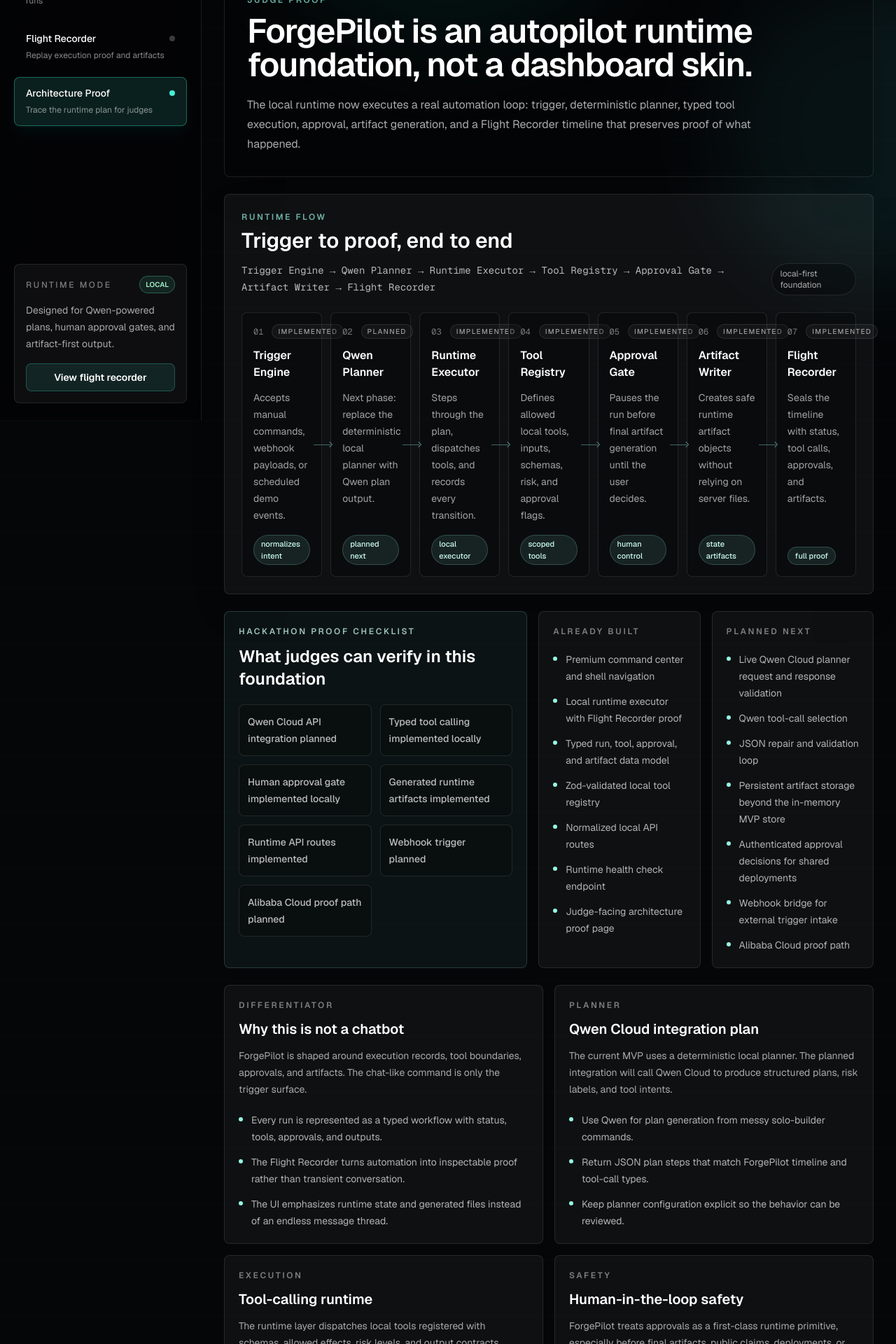
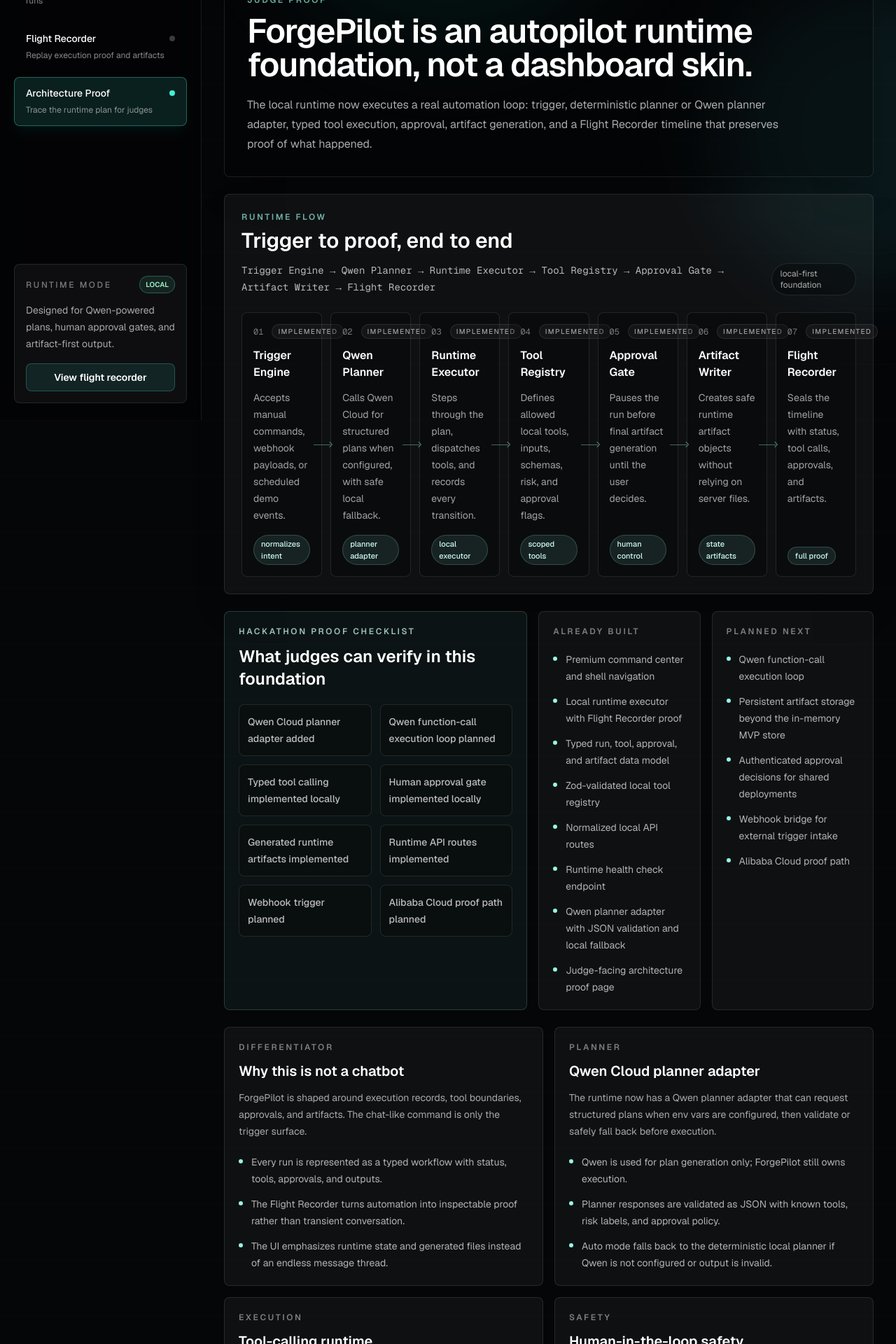
Before and after one commit to Jeevang1-epic/forgepilot-autopilot-runtime, a Next.js app: page /architecture in a window 1280 px wide. Shown: the part 200-2120 px from the top of the page at 70% size. Built offline with nearby package versions, Linux system fonts and the light colour scheme.

Commit message:
docs: clarify qwen architecture proof

```diff
--- a/src/app/architecture/page.tsx
+++ b/src/app/architecture/page.tsx
@@ -14,22 +14,22 @@
   },
   {
     eyebrow: "Planner",
-    title: "Qwen Cloud integration plan",
-    body: "The current MVP uses a deterministic local planner. The planned integration will call Qwen Cloud to produce structured plans, risk labels, and tool intents.",
+    title: "Qwen Cloud planner adapter",
+    body: "The runtime now has a Qwen planner adapter that can request structured plans when env vars are configured, then validate or safely fall back before execution.",
     points: [
-      "Use Qwen for plan generation from messy solo-builder commands.",
-      "Return JSON plan steps that match ForgePilot timeline and tool-call types.",
-      "Keep planner configuration explicit so the behavior can be reviewed.",
+      "Qwen is used for plan generation only; ForgePilot still owns execution.",
+      "Planner responses are validated as JSON with known tools, risk labels, and approval policy.",
+      "Auto mode falls back to the deterministic local planner if Qwen is not configured or output is invalid.",
     ],
   },
   {
     eyebrow: "Execution",
     title: "Tool-calling runtime",
-    body: "The runtime layer dispatches local tools registered with schemas, allowed effects, risk levels, and output contracts.",
+    body: "The runtime layer dispatches local tools registered with schemas, allowed effects, risk levels, and output contracts. Full Qwen function-call execution is planned next.",
     points: [
       "Tool calls are validated before execution and recorded after completion.",
-      "Local tools will handle scanning, writing, checklist generation, and report assembly.",
-      "Hosted or external tools can be added behind explicit registry entries later.",
+      "Local tools handle scanning, writing, checklist generation, and report assembly.",
+      "Qwen never receives executable functions, only a safe tool manifest.",
     ],
   },
   {
@@ -65,7 +65,8 @@
 ];
 
 const proofChecklist = [
-  "Qwen Cloud API integration planned",
+  "Qwen Cloud planner adapter added",
+  "Qwen function-call execution loop planned",
   "Typed tool calling implemented locally",
   "Human approval gate implemented locally",
   "Generated runtime artifacts implemented",
@@ -84,15 +85,14 @@
       "Zod-validated local tool registry",
       "Normalized local API routes",
       "Runtime health check endpoint",
+      "Qwen planner adapter with JSON validation and local fallback",
       "Judge-facing architecture proof page",
     ],
   },
   {
     label: "Planned next",
     items: [
-      "Live Qwen Cloud planner request and response validation",
-      "Qwen tool-call selection",
-      "JSON repair and validation loop",
+      "Qwen function-call execution loop",
       "Persistent artifact storage beyond the in-memory MVP store",
       "Authenticated approval decisions for shared deployments",
       "Webhook bridge for external trigger intake",
@@ -113,8 +113,9 @@
         </h1>
         <p className="mt-5 max-w-3xl text-base leading-7 text-white/66">
           The local runtime now executes a real automation loop: trigger, deterministic
-          planner, typed tool execution, approval, artifact generation, and a Flight
-          Recorder timeline that preserves proof of what happened.
+          planner or Qwen planner adapter, typed tool execution, approval, artifact
+          generation, and a Flight Recorder timeline that preserves proof of what
+          happened.
         </p>
       </section>
 
--- a/src/components/architecture/architecture-map.tsx
+++ b/src/components/architecture/architecture-map.tsx
@@ -7,9 +7,9 @@
   },
   {
     label: "Qwen Planner",
-    description: "Next phase: replace the deterministic local planner with Qwen plan output.",
-    checkpoint: "planned next",
-    state: "planned",
+    description: "Calls Qwen Cloud for structured plans when configured, with safe local fallback.",
+    checkpoint: "planner adapter",
+    state: "implemented",
   },
   {
     label: "Runtime Executor",
```
